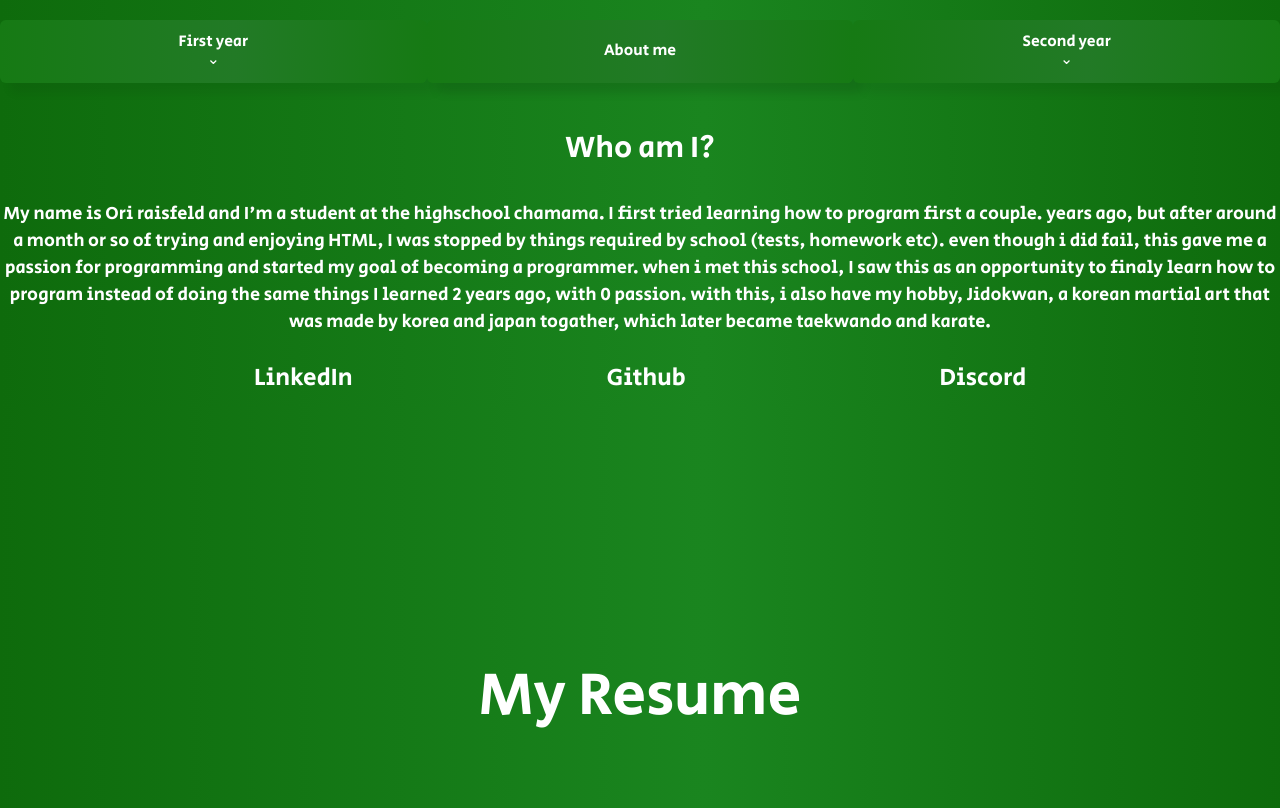
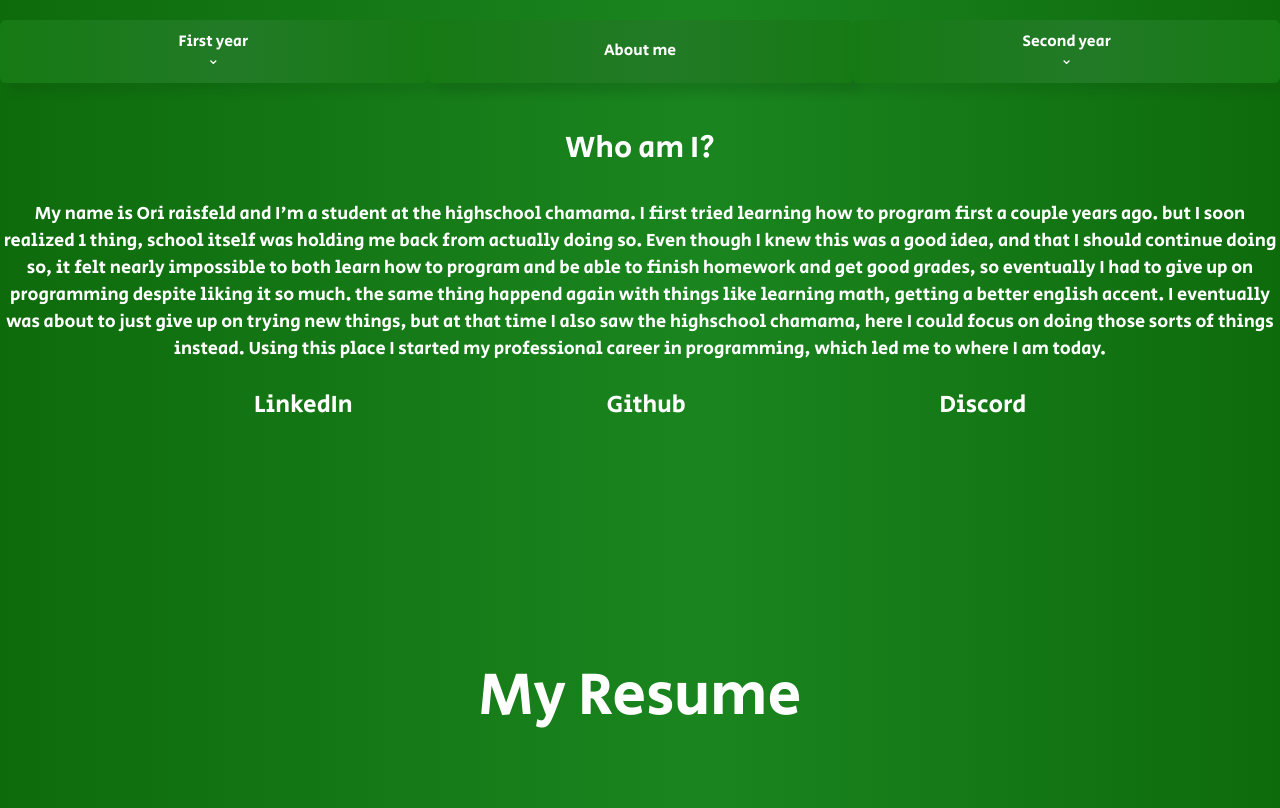
Before and after one commit to raisfeld-ori/ori-pol, a Next.js app: page /projects/about in a window 1280 px wide. Built offline with nearby package versions, Linux system fonts and the light colour scheme.

Commit message:
edited the text in the description

```diff
--- a/app/projects/about/page.tsx
+++ b/app/projects/about/page.tsx
@@ -9,14 +9,14 @@ export default function socials(){
      <h1 className="Whoami">Who am I?</h1>
     <p className="description">
         My name is Ori raisfeld and I&apos;m a student at the highschool chamama.
-        I first tried learning how to program first a couple. years ago, but after
-        around a month or so of trying and enjoying HTML, I was stopped by
-        things required by school (tests, homework etc). even though i did fail, this gave
-        me a passion for programming and started my goal of becoming a programmer.
-        when i met this school, I saw this as an opportunity to finaly learn how to program instead
-        of doing the same things I learned 2 years ago, with 0 passion. with this, i also have my hobby,
-        Jidokwan, a korean martial art that was made by korea and japan togather,
-        which later became taekwando and karate.
+        I first tried learning how to program first a couple years ago. but I soon realized 1 thing,
+        school itself was holding me back from actually doing so. Even though I knew this was a good idea,
+        and that I should continue doing so, it felt nearly impossible to both learn how to program and be able
+        to finish homework and get good grades, so eventually I had to give up on programming despite liking it so much.
+        the same thing happend again with things like learning math, getting a better english accent. I eventually
+        was about to just give up on trying new things, but at that time I also saw the highschool chamama, here I could
+        focus on doing those sorts of things instead. Using this place I started my professional career in programming,
+        which led me to where I am today.
     </p>
     </div>
     <div className="CV">
```
